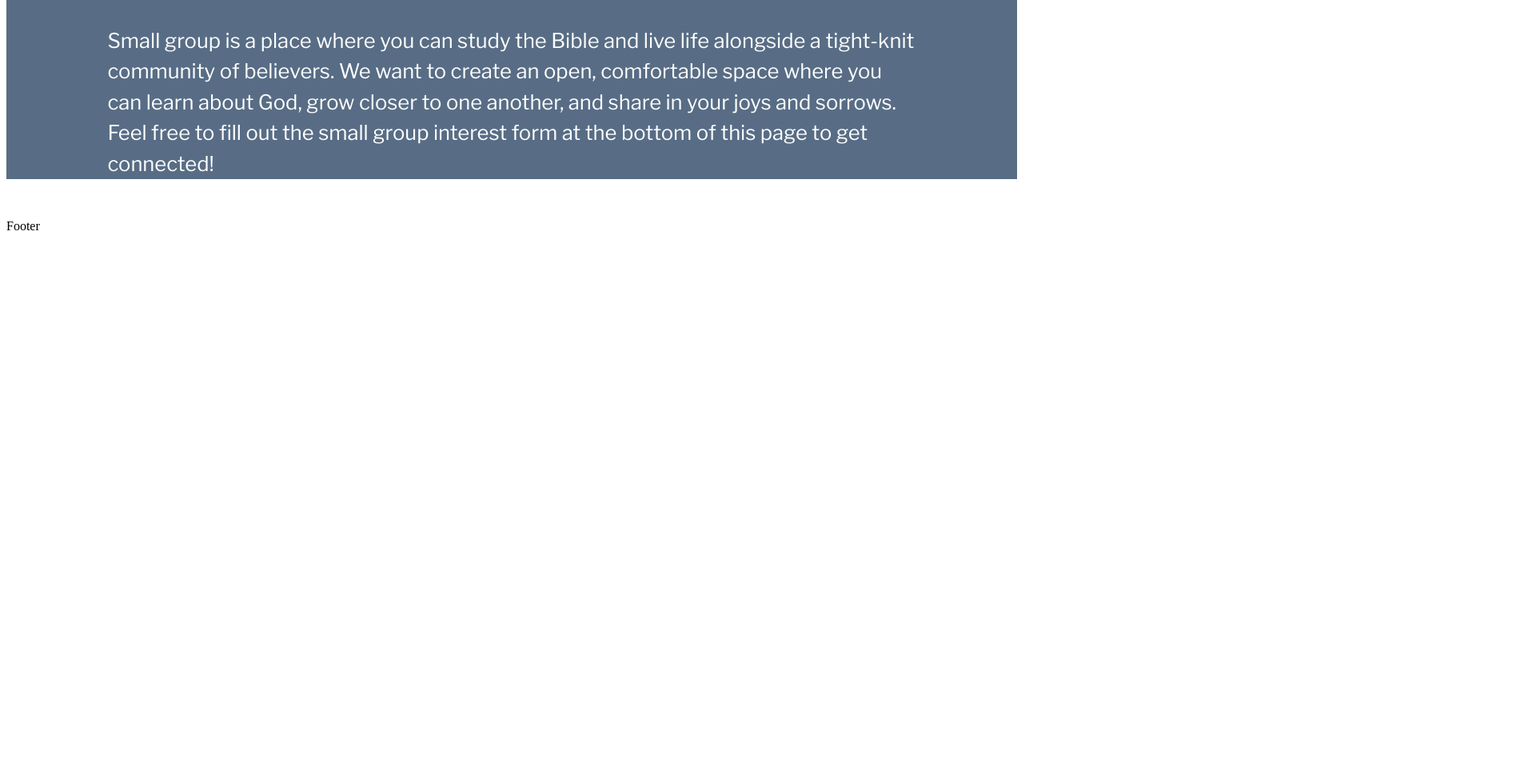
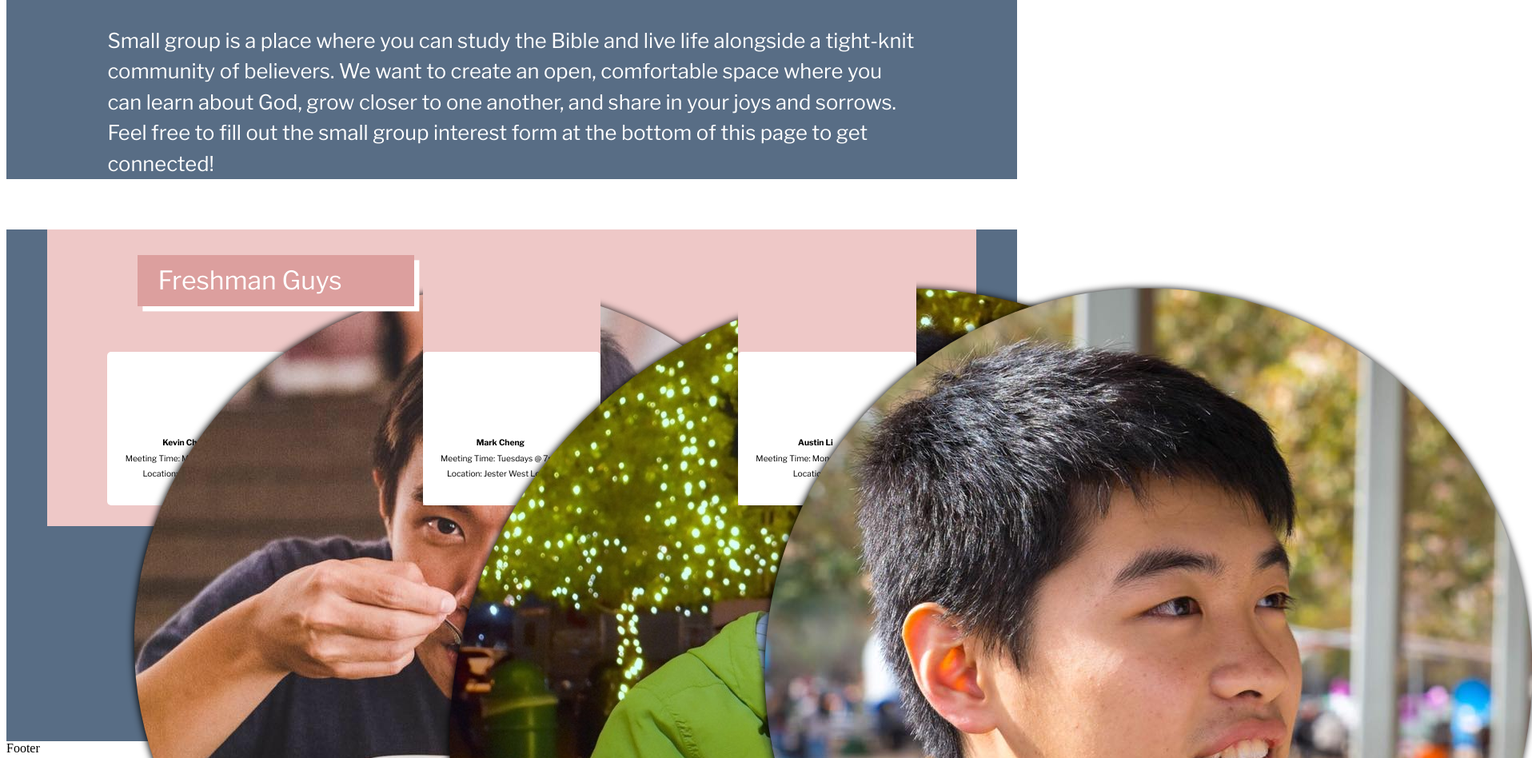
Before and after one commit to timothygan/testinggatsby, a Gatsby site in the folder epic_site/: page /small-group in a window 1280 px wide. Shown: the part 1028-1976 px from the top of the page at 80% size, 1916 px wide, since content can reach past the window. Before the commit the page ends 1328 px from the top, so only its background shows below. Built offline with nearby package versions, Linux system fonts and the light colour scheme; Gatsby itself is replaced by a stand-in of ours.

Commit message:
pink sg panel done

```diff
--- a/epic_site/src/components/event-description.js
+++ b/epic_site/src/components/event-description.js
@@ -1,32 +1,31 @@
-import React, { Component, Fragment } from "react"
+import React, { Fragment } from "react"
 import "./../styles/event.css"
 
-class EventDescription extends Component{
-  constructor(props){
-    super(props);
-  }
-
-  render(){
-    let start = this.props.tagline.indexOf(this.props.emphasis);
-    let end = start + this.props.emphasis.length;
-    let tagline_start = this.props.tagline.substring(0, start);
-    let tagline_end = this.props.tagline.substring(end);
+/* props: {tagline, emphasis, description}
+   tagline: large lettered statement
+   emphasis: word/phrase that is displayed with emphasis font color
+   description: info under tagline
+ */
+const EventDescription = props => {
+    let start = props.tagline.indexOf(props.emphasis);
+    let end = start + props.emphasis.length;
+    let tagline_start = props.tagline.substring(0, start);
+    let tagline_end = props.tagline.substring(end);
 
     return(
       <Fragment>
         <div className="event-description">
           <div id={'tagline'}>
             {tagline_start}
-            <span id='emphasis'>{this.props.emphasis}</span>
+            <span id='emphasis'>{props.emphasis}</span>
             {tagline_end}
           </div>
           <div id={'description'}>
-            {this.props.description}
+            {props.description}
           </div>
         </div>
       </Fragment>
     );
-  }
 }
 
 export default EventDescription;
--- a/epic_site/src/components/event-header.js
+++ b/epic_site/src/components/event-header.js
@@ -1,26 +1,24 @@
-import React, { Component, Fragment } from "react"
+import React, { Fragment } from "react"
 import "./../styles/event.css"
 
-class EventHeader extends Component{
-  constructor(props){
-    super(props);
-  }
-
-  render(){
+/* props: {title, image}
+   title: page title
+   image: header image
+ */
+const EventHeader = props => {
     return(
       <Fragment>
         <div className="event-header">
-          <img src={this.props.image} alt="event image"></img>
+          <img src={props.image} alt="event image"></img>
           <div className={'event-title'}>
             <div className={'panel'}></div>
             <div className={'panel'} id={'front-panel'}>
-              <h1>{this.props.title}</h1>
+              <h1>{props.title}</h1>
             </div>
           </div>
         </div>
       </Fragment>
     );
   }
-}
 
 export default EventHeader;
--- /dev/null
+++ b/epic_site/src/components/small-group-card.js
@@ -0,0 +1,29 @@
+import React, { Fragment } from "react"
+import "./../styles/small-group.css"
+
+/* props: {img, name, time, location}
+   img: src of sg leader picture
+   name: name of sg leader
+   time: meeting time
+   location: meeting location
+*/
+const SmallGroupCard = props => {
+  return(
+    <Fragment>
+      <div className={'sg-card-container'}>
+        <div className={'sg-card'}>
+          <div className={'sg-card-content'}>
+            <div><b>{props.name}</b></div>
+            <div>Meeting Time: {props.time}</div>
+            <div>Location: {props.location}</div>
+          </div>
+        </div>
+        <span className={'sg-leader-img-wrapper'}>
+          <img className={'sg-leader-img'} src={props.img} alt={"picture of " + props.name}></img>
+        </span>
+      </div>
+    </Fragment>
+  );
+}
+
+export default SmallGroupCard;
--- /dev/null
+++ b/epic_site/src/components/small-group-panel.js
@@ -0,0 +1,50 @@
+import React, { Fragment } from "react"
+import "./../styles/small-group.css"
+import SmallGroupCard from "./small-group-card";
+
+/* props: {type, title, pictures, names, times, locations}
+   type: pink-panel or blue-panel
+   title: panel title
+   pictures: list of sg leader picture srcs
+   names: list of sg leader names
+   times: list of sg meeting times
+   locations: list of sg meeting locations
+   # = sg number, from 1-3
+*/
+const SmallGroupPanel = props => {
+  //let titleClass = props.type + "-title";
+  return(
+    <Fragment>
+      <div className={'container'}>
+        <div className={'sg-title-panel'}>
+          <div className={props.type + '-title'}>
+            {props.title}
+          </div>
+          <div className={props.type + '-title'} id={'sg-title-back-panel'}></div>
+        </div>
+        <div className={props.type}>
+          <SmallGroupCard
+            img={props.pictures[0]}
+            name={props.names[0]}
+            time={props.times[0]}
+            location={props.locations[0]}>
+          </SmallGroupCard>
+          <SmallGroupCard
+            img={props.pictures[1]}
+            name={props.names[1]}
+            time={props.times[1]}
+            location={props.locations[1]}>
+          </SmallGroupCard>
+          <SmallGroupCard
+            img={props.pictures[2]}
+            name={props.names[2]}
+            time={props.times[2]}
+            location={props.locations[2]}>
+          </SmallGroupCard>
+        </div>
+      </div>
+    </Fragment>
+  );
+}
+
+export default SmallGroupPanel;
--- a/epic_site/src/pages/small-group.js
+++ b/epic_site/src/pages/small-group.js
@@ -4,6 +4,10 @@ import Footer from '../components/footer';
 import EventHeader from "../components/event-header";
 import EventDescription from "../components/event-description";
 import img from '../images/sg.jpg';
+import SmallGroupPanel from "../components/small-group-panel";
+import img1 from '../images/kevin.jpg';
+import img2 from '../images/mark.jpg';
+import img3 from '../images/austin.jpg';
 
 class SmallGroup extends Component{
   constructor(props){
@@ -20,6 +24,15 @@ class SmallGroup extends Component{
           emphasis={'heart.'}
           description={'Small group is a place where you can study the Bible and live life alongside a tight-knit community of believers. We want to create an open, comfortable space where you can learn about God, grow closer to one another, and share in your joys and sorrows. Feel free to fill out the small group interest form at the bottom of this page to get connected!'}>
         </EventDescription>
+        <SmallGroupPanel
+          type={'pink-panel'}
+          pictures={[img1, img2, img3]}
+          title={'Freshman Guys'}
+          names={['Kevin Chen', 'Mark Cheng', 'Austin Li']}
+          times={['Mondays @ 7pm', 'Tuesdays @ 7pm', 'Mondays @ 8pm']}
+          locations={['Orange Tree', 'Jester West Lobby', 'J2']}
+        >
+        </SmallGroupPanel>
         <Footer/>
       </Fragment>
     )
--- a/epic_site/src/styles/header.css
+++ b/epic_site/src/styles/header.css
@@ -2,7 +2,7 @@
 
 .Banner {
     position: fixed;
-    z-index: 1;
+    z-index: 5;
     width: 100vw;
     height: 8vw;
     display: flex;
@@ -38,7 +38,7 @@
 
 .scrolled {
   position: fixed;
-  z-index: 1;
+  z-index: 5;
   width: 100vw;
   height: 4vw;
   display: flex;
--- /dev/null
+++ b/epic_site/src/styles/small-group.css
@@ -0,0 +1,87 @@
+/*
+title-color:'rgb(220, 159, 158)';
+panel-color:'rgb(238, 200, 199)';
+*/
+
+.container {
+  position: relative;
+  font-family: "Libre Franklin";
+  background-color: rgb(88, 109, 133);
+  height: 50vw;
+  width: 100%;
+}
+.pink-panel{
+  position: relative;
+  height: 50%;
+  width: 80%;
+  background-color: rgb(238, 200, 199);
+  margin: 5% auto;
+  padding: 2% 6%;
+  display: flex;
+  flex-direction: row;
+  align-items: flex-end;
+  justify-content: space-between;
+  text-align: center;
+}
+.pink-panel-title{
+  background-color: rgb(220, 159, 158);
+  padding-left: 2%;
+  position: absolute;
+  height: 5vw;
+  width: 25vw;
+  top: 5%;
+  left: 13%;
+  z-index: 2;
+  line-height: 5vw;
+  font-size: 2.5vw;
+  color: white;
+}
+
+.blue-panel{
+
+}
+.blue-panel-title{
+}
+
+#sg-title-back-panel {
+  position: absolute;
+  height: 5vw;
+  width: 25vw;
+  transform: translate(.5vw, .5vw);
+  background-color: white;
+  z-index: 1;
+}
+
+.sg-card-container{
+  position: relative;
+  background-color: rgb(238, 200, 199);
+  height: 100%;
+  width: 22%;
+  font-size: 90%;
+}
+.sg-card{
+  position: absolute;
+  background-color: white;
+  height: 60%;
+  width: 100%;
+  font-size: .8vw;
+  bottom: 0;
+  line-height: 1.5vw;
+  border-radius: 5px;
+}
+.sg-card-content{
+  position: absolute;
+  bottom: 10%;
+  padding: 5% 10%;
+}
+.sg-leader-img-wrapper{
+  filter: drop-shadow(-1px 0px 5px rgba(0, 0, 0, 1));
+  height: 50%;
+  width: 70%;
+  position: absolute;
+  top: 15%;
+  left: 15%;
+}
+.sg-leader-img{
+  clip-path: circle(50% at center);
+}
```
Also changed, not shown: epic_site/src/images/austin.jpg (added), epic_site/src/images/kevin.jpg (added), epic_site/src/images/mark.jpg (added).
